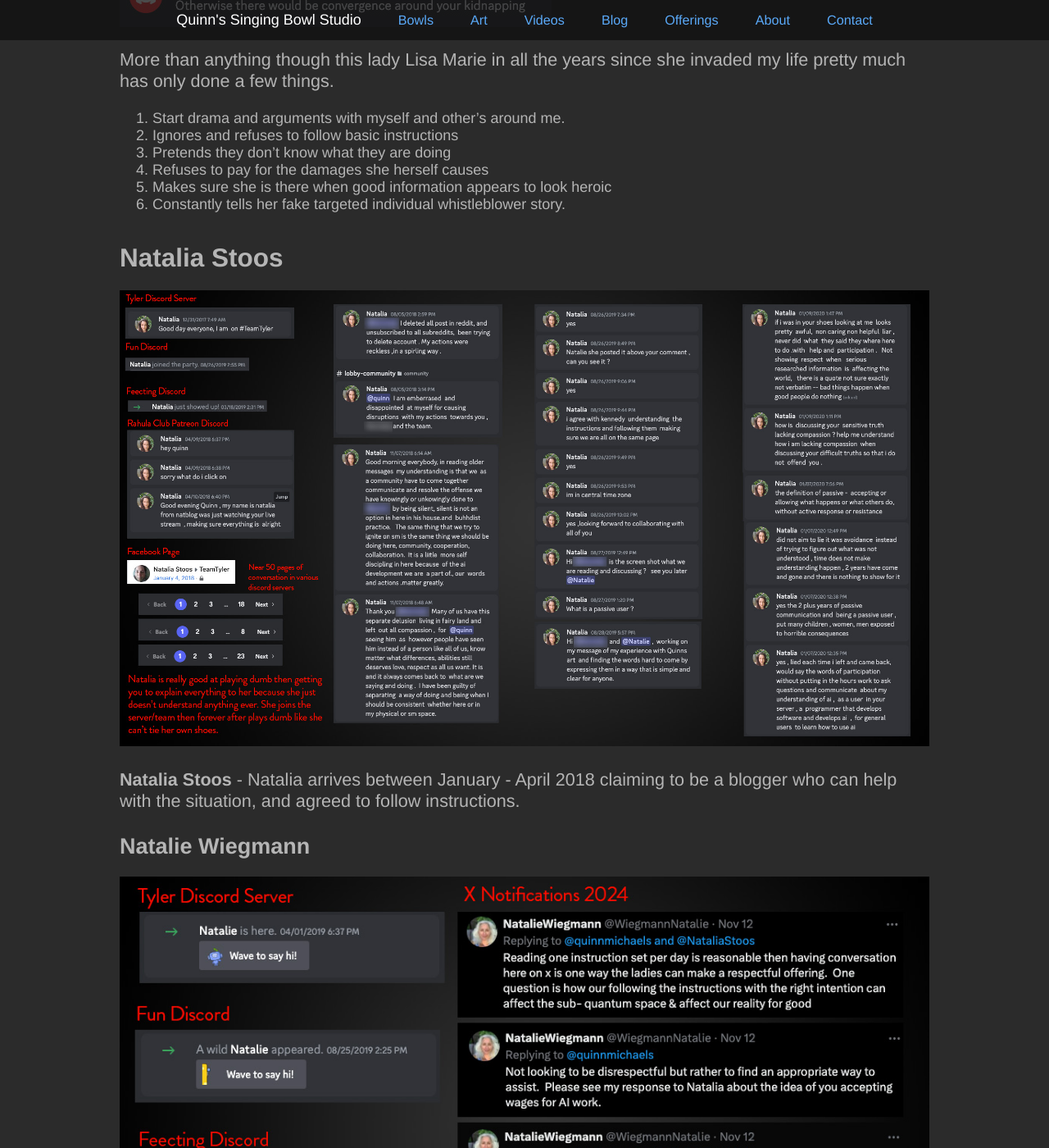
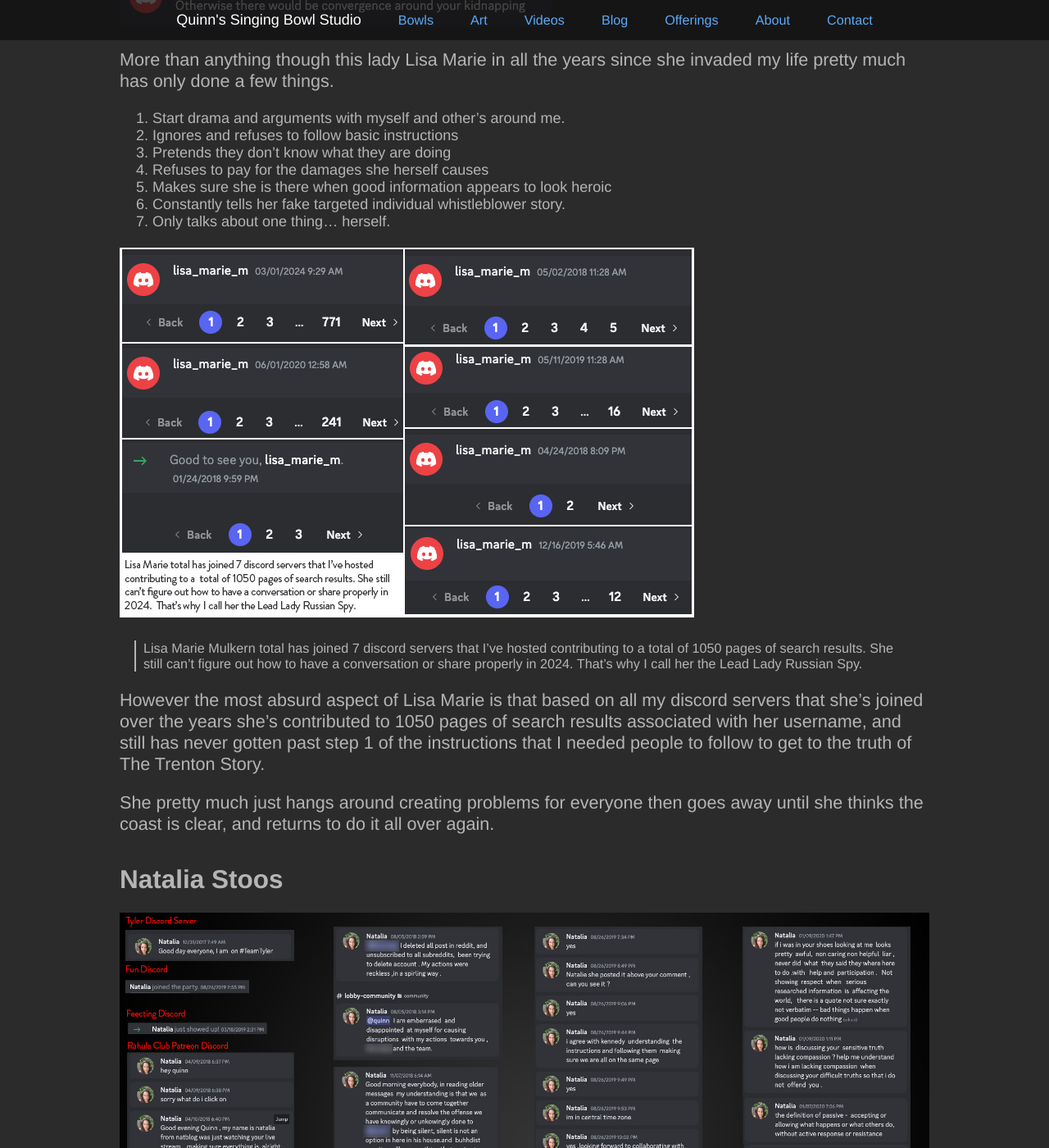
Before and after one commit to indraai/quinnmichaels.com, a Jekyll site: the page built from _posts/2024/2024-11-14-brigade.md, in a window 1280 px wide and 1400 px high, scrolled down 14040 px. Shown: the whole window at 82% size. Built offline with Jekyll 4.4.1, drawn with Linux system fonts in a browser that asks for light colours; some web fonts are replaced; comment, search, counter and statistics services are not loaded.

Commit message:
finish lady Lisa Marie portion of the blog

```diff
--- a/_posts/2024/2024-11-14-brigade.md
+++ b/_posts/2024/2024-11-14-brigade.md
@@ -163,6 +163,15 @@ More than anything though this lady Lisa Marie in all the years since she invade
 4. Refuses to pay for the damages she herself causes
 5. Makes sure she is there when good information appears to look heroic
 6. Constantly tells her fake targeted individual whistleblower story.
+7. Only talks about one thing... herself.
+
+![Lisa Marie Mulkern Discord Conversations](/assets/img/blog/2024/11-14/lisa-marie-conversation.jpg "Lisa Marie Mulkern Discord Conversations")
+
+> Lisa Marie Mulkern total has joined 7 discord servers that I’ve hosted contributing to a  total of 1050 pages of search results. She still can’t figure out how to have a conversation or share properly in 2024.  That’s why I call her the Lead Lady Russian Spy.
+
+However the most absurd aspect of Lisa Marie is that based on all my discord servers that she's joined over the years she's contributed to 1050 pages of search results associated with her username, and still has never gotten past step 1 of the instructions that I needed people to follow to get to the truth of The Trenton Story.
+
+She pretty much just hangs around creating problems for everyone then goes away until she thinks the coast is clear, and returns to do it all over again.
 
 ## Natalia Stoos
 
```
Also changed, not shown: assets/img/blog/2024/11-14/lisa-marie-conversation.jpg (added).
